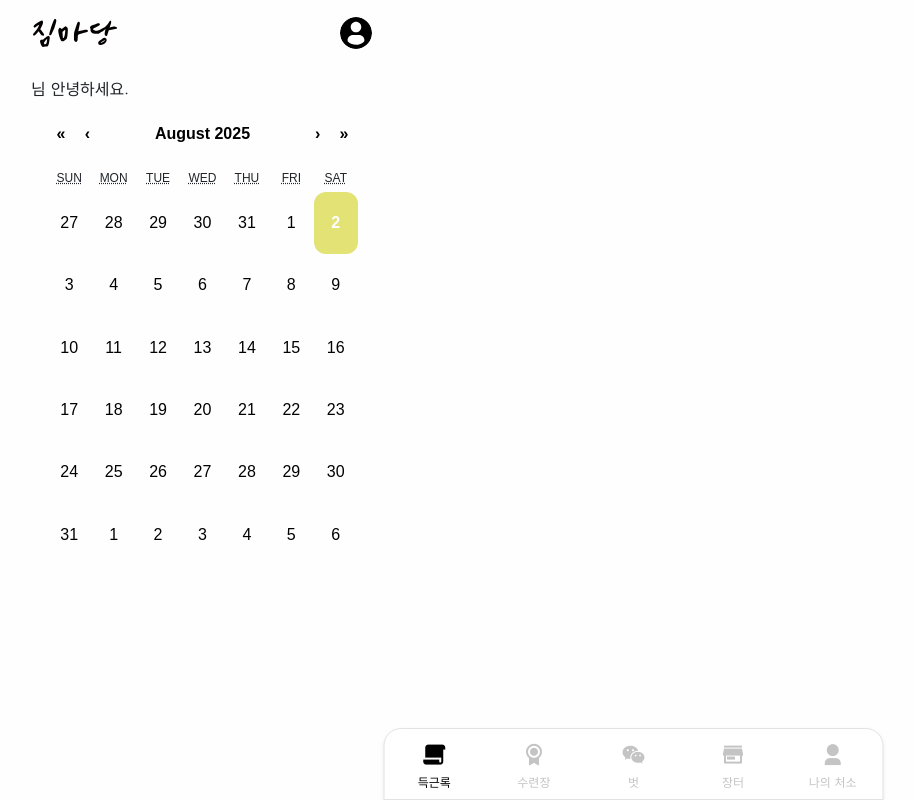
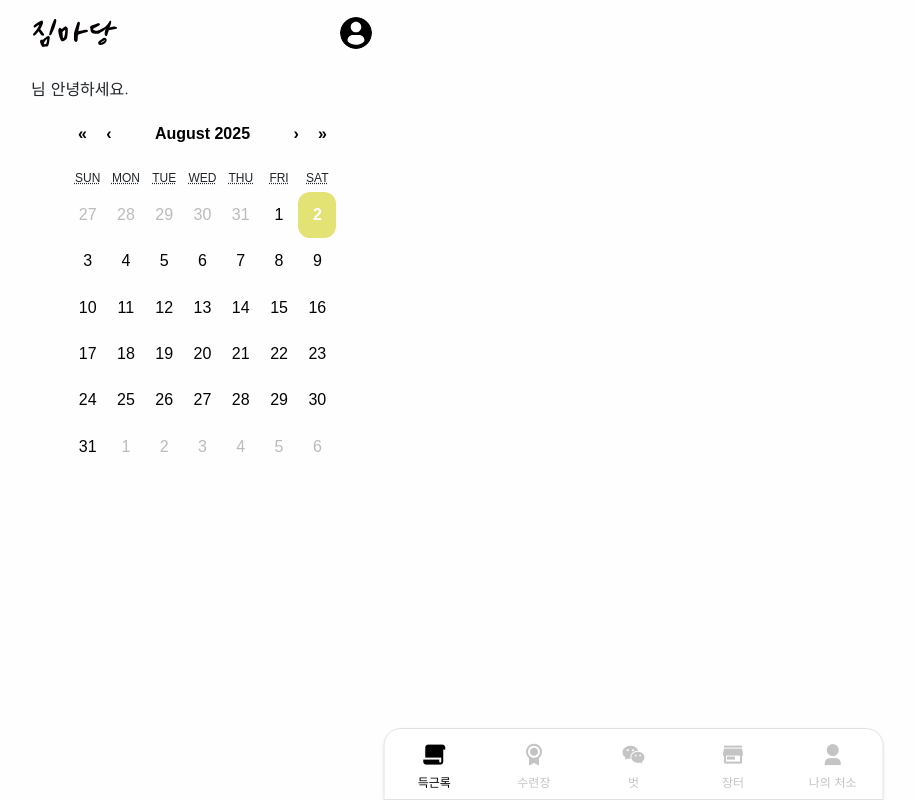
Before and after one commit to soi02/gymfrontend, a React (Vite) app: page /gymmadang/routineCalendar in a window 1280 px wide. Shown: the whole page, without its empty margins (10-925 px from the left). Built offline with nearby package versions, Linux system fonts and the light colour scheme.

Commit message:
달력수정

```diff
--- a/src/user/mypage/pages/MyPageRoutineCalendar.jsx
+++ b/src/user/mypage/pages/MyPageRoutineCalendar.jsx
@@ -17,16 +17,26 @@ export default function MyPageRoutineCalendar() {
     '2025-07-19', '2025-07-22' // 예시: 나중에 DB에서 받아오기
     ])
 
-const titleContent = ({ date }) => {
+const titleContent = ({ date, view, activeStartDate }) => {
   const dateString = date.toISOString().split("T")[0];
   const isWorkout = workoutDates.includes(dateString);
 
+  // 표시 중인 달과 일치하는지 비교
+  const isCurrentMonth = date.getMonth() === activeStartDate.getMonth() &&
+                         date.getFullYear() === activeStartDate.getFullYear();
+
   return (
-    <>
+    <div className={`day-wrapper ${!isCurrentMonth ? "neighboring" : ""}`}>
+      <span>{date.getDate()}</span>
       {isWorkout && <span className="fire-icon">🔥</span>}
-    </>
+    </div>
   );
 };
+
+
+
+
+
 
 
 
@@ -42,7 +52,7 @@ const titleContent = ({ date }) => {
                 value={value}
                 tileContent={titleContent}
                 calendarType="gregory"
-                formatDay={(locale, date) => date.getDate()}
+                // formatDay={(locale, date) => date.getDate()}
 
             />
         </div>
--- a/src/user/mypage/styles/MyPageRoutineCalendar.css
+++ b/src/user/mypage/styles/MyPageRoutineCalendar.css
@@ -11,7 +11,7 @@
   padding: 1rem;
   font-family: 'Pretendard', sans-serif;
   width: 100%;
-  max-width: 360px;
+  max-width: 300px; /* ✨ 너비 살짝 줄이자 */
   margin: 0 auto;
   /* color: #000000; */
 }
@@ -33,6 +33,10 @@
   border-radius: 8px;
   cursor: pointer;
 }
+/* 기본 날짜 숫자 숨김 */
+.react-calendar__tile abbr {
+  display: none;
+}
 
 /* 요일 텍스트 */
 .react-calendar__month-view__weekdays {
@@ -43,6 +47,11 @@
   margin-bottom: 0.3rem;
 }
 
+/* 이전달 / 다음달 날짜 흐리게 */
+.react-calendar__tile--neighboringMonth {
+  color: #ae5f5f; /* 흐린 회색 */
+}
+
 /* 날짜 칸 전체 */
 .react-calendar__tile {
   position: relative;
@@ -50,7 +59,7 @@
   border: none;
   text-align: center;
   border-radius: 12px;
-  padding: 1.2rem 0;
+  padding: 0.7rem 0; /* ✨ 줄여서 타일이 너무 크지 않게 */
   font-size: 1rem;
   /* color: #ddd; */
   transition: background 0.2s ease-in-out;
@@ -83,13 +92,16 @@
   justify-content: center;
   align-items: center;
 }
+.day-wrapper.neighboring span {
+  color: #bbb; /* 흐리게 보이게 */
+}
 
 /* 🔥 아이콘 스타일 */
 .fire-icon {
   position: absolute;
-  top: 2px;
-  right: 8px;
-  font-size: 0.85rem;
+  right: 5px;
+  font-size: 2rem;
   z-index: 2;
   pointer-events: none;
+  opacity: 0.5;
 }
--- a/src/user/routine/pages/GuidePage.jsx
+++ b/src/user/routine/pages/GuidePage.jsx
@@ -71,7 +71,15 @@ export default function GuidePage() {
 
 
   return (
-    <div className="main-content routine-main-content">
+
+
+
+
+
+
+    <div className="main-content routine-main-content"
+    style={{ height: '100vh', display: 'flex', flexDirection: 'column' }}
+    >
       <h4 className="routine-title">
         <span className="routine-subtitle">
           {meta.categoryName} &gt; {meta.elementName}
@@ -106,5 +114,7 @@ export default function GuidePage() {
       </div>
     </div>
 
+
+
     );
 }
--- a/src/user/routine/styles/GuidePage.css
+++ b/src/user/routine/styles/GuidePage.css
@@ -1,7 +1,7 @@
+
+
 .routine-main-content {
-  height: 100vh;
-  display: flex;
-  flex-direction: column;
+  flex: 1;
   overflow-y: auto;
   padding: 1rem 1.2rem 10rem 1.2rem;
   background-color: #ffffff;
```
